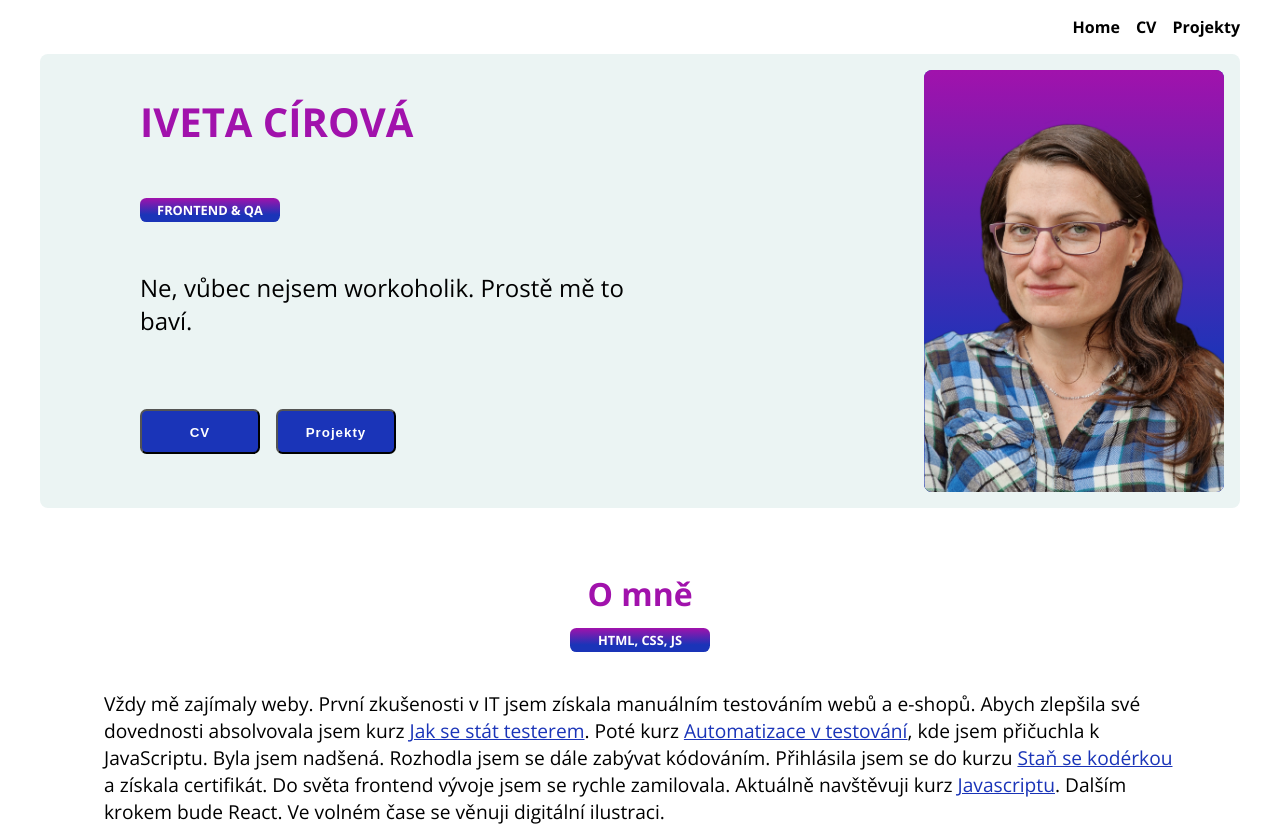
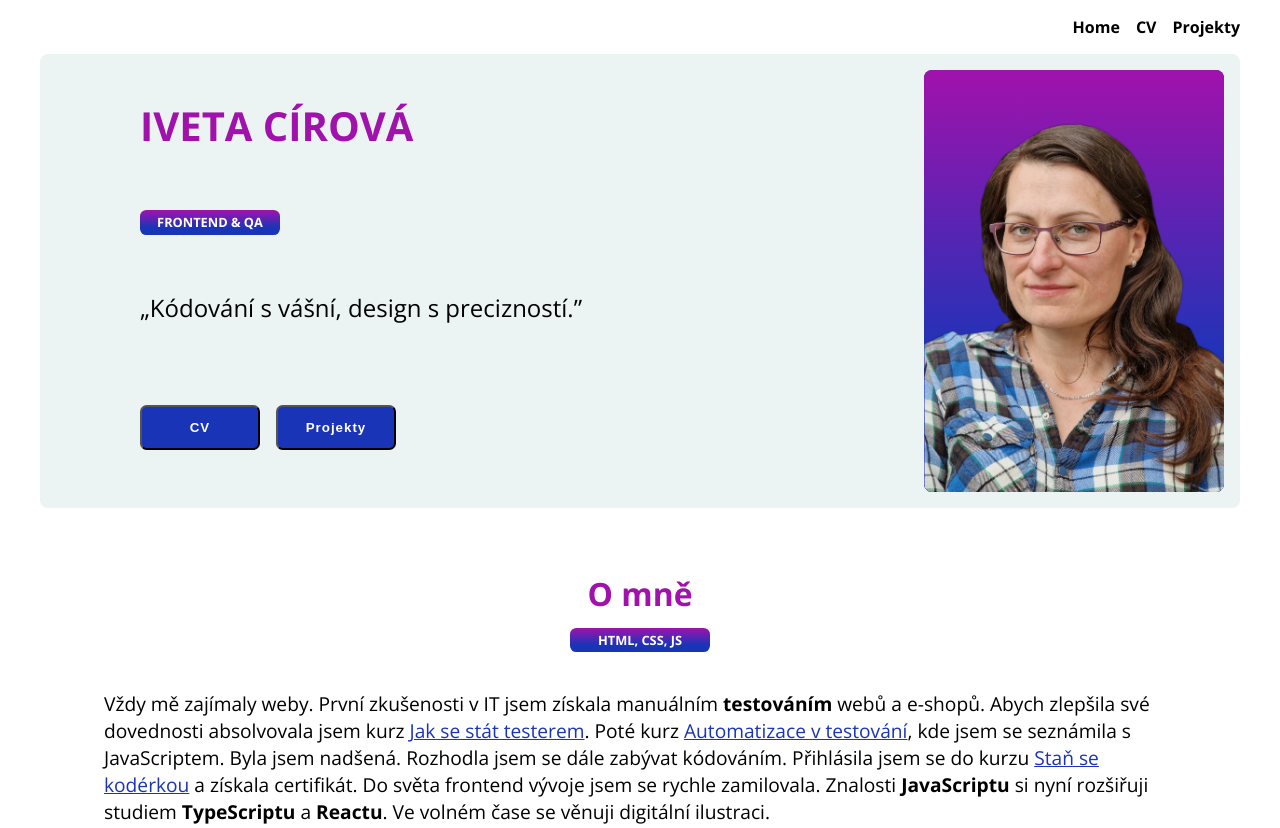
Before and after one commit to icirova/personal-page, an Eleventy site: page index.html in a window 1280 px wide. Shown: the top 828 px of the page. Built offline with nearby package versions, Linux system fonts and the light colour scheme; Eleventy itself is replaced by a stand-in of ours; files that its build step writes are made by us from their sources.

Commit message:
úprava profilu

```diff
--- a/index.html
+++ b/index.html
@@ -12,9 +12,7 @@ title: Iveta Círová
 
   <div class="badge badge--hero">Frontend &amp; QA</div>
 
-  <p class="hero__description">
-    Ne, vůbec nejsem workoholik. Prostě mě to baví.
-  </p>
+  <p class="hero__description">„Kódování s vášní, design s precizností.”</p>
 
   <div class="buttons">
     <button id="btn-cv" class="btn"> CV</button>
@@ -36,10 +34,10 @@ title: Iveta Círová
 
   <p class="description">
     Vždy mě zajímaly weby. První zkušenosti v IT jsem získala manuálním
-    testováním webů a e-shopů. Abych zlepšila své dovednosti absolvovala jsem
+    <strong>testováním</strong> webů a e-shopů. Abych zlepšila své dovednosti absolvovala jsem
     kurz <a href="/cv/#test" class="link">Jak se stát testerem</a>. Poté kurz <a href="/cv/#automation" class="link">Automatizace v testování</a>, kde jsem
-    přičuchla k JavaScriptu. Byla jsem nadšená. Rozhodla jsem se dále
-    zabývat kódováním. Přihlásila jsem se do kurzu <a href="/cv/#coding" class="link">Staň se kodérkou</a> a získala certifikát. Do světa frontend vývoje jsem se rychle zamilovala. Aktuálně navštěvuji kurz <a href="/cv/#js" class="link">Javascriptu</a>. Dalším krokem bude React. Ve volném čase se věnuji digitální ilustraci.
+    se seznámila s JavaScriptem. Byla jsem nadšená. Rozhodla jsem se dále
+    zabývat kódováním. Přihlásila jsem se do kurzu <a href="/cv/#coding" class="link">Staň se kodérkou</a> a získala certifikát. Do světa frontend vývoje jsem se rychle zamilovala. Znalosti <strong>JavaScriptu</strong> si nyní rozšiřuji studiem <strong>TypeScriptu</strong> a <strong>Reactu</strong>. Ve volném čase se věnuji digitální ilustraci.
   </p>
 
 
--- a/scripts/script.js
+++ b/scripts/script.js
@@ -3,7 +3,7 @@
 
 
 const efect = function (event, button) {
-    //získání souřadnic polohy tlačítka při kliku (jen okraje)
+    //získání souřadnic polohy kliku
     const x = event.clientX;
     const y = event.clientY;
 
```
